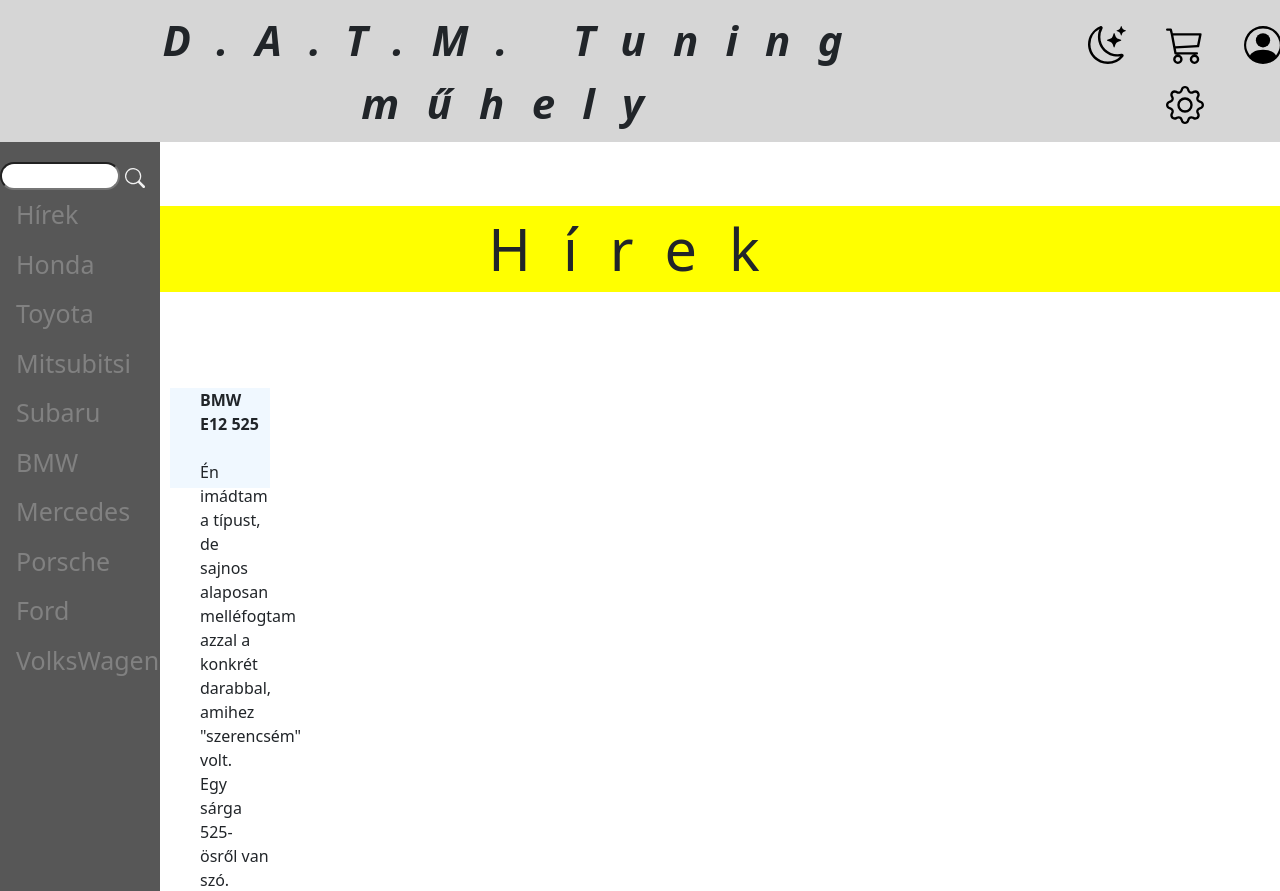
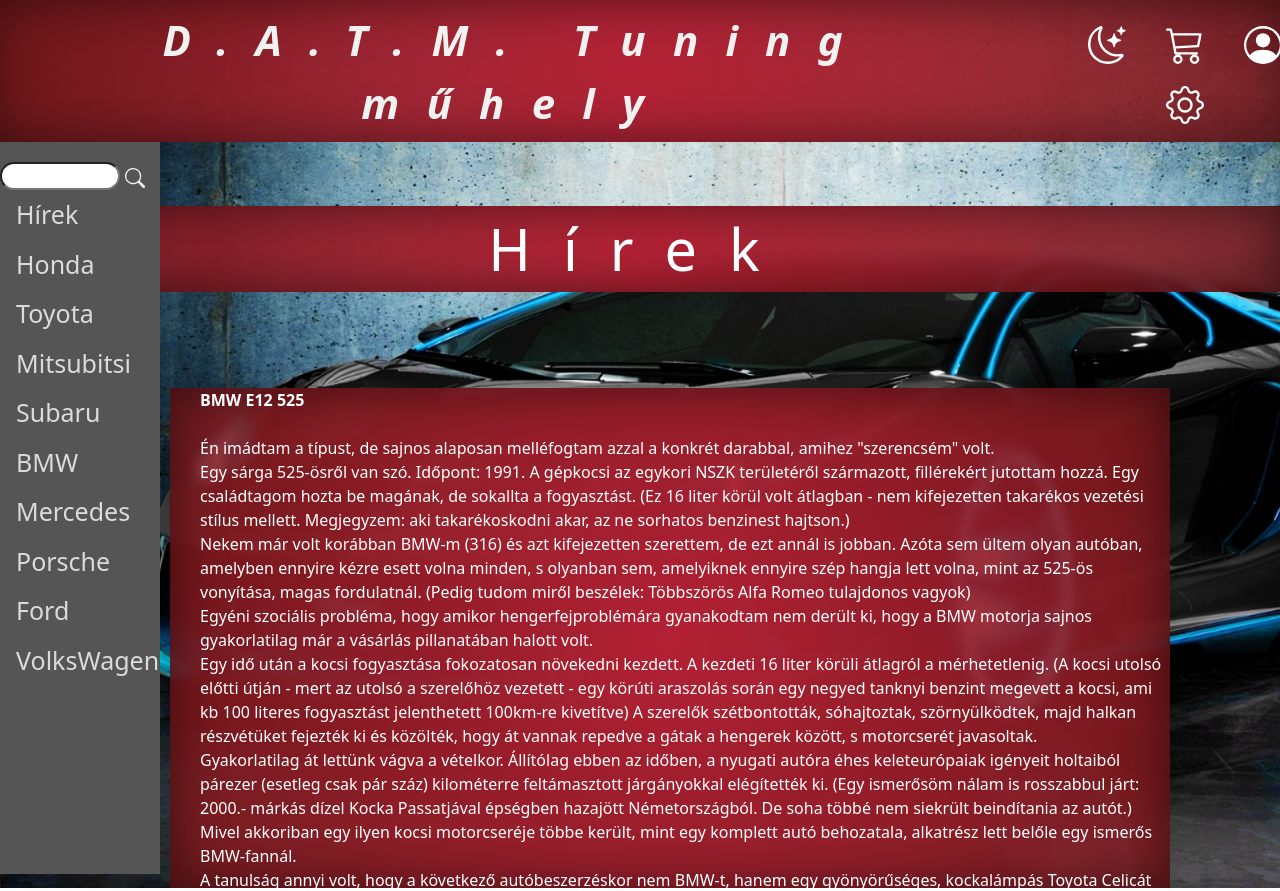
Before and after one commit to ookamim2007-source/D.A.T.M.-D-l-Alf-ldi-Tuning-M-hely.web-, a plain HTML site: page html/hirek.html in a window 1280 px wide. Shown: the top 891 px of the page. Drawn offline with nearby package versions, Linux system fonts and the light colour scheme.

Commit message:
Update hírek.css

```diff
--- a/css/hírek.css
+++ b/css/hírek.css
@@ -6,6 +6,10 @@
 
       body {
         overflow-x: hidden;
+        background-image: url(/kepek/back.jpg);
+       background-repeat: no-repeat;
+       background-size: cover;
+
       }
     .focim{
         margin-left: 3%;
@@ -13,6 +17,8 @@
         font-style: italic;
         letter-spacing: 3.4vh;
         font-weight:bolder;
+        color: #f1f1f1;
+
     }
     .ikonok{
         font-size: 40px;
@@ -21,28 +27,28 @@
 
     .ikonok a{
         text-decoration: none;
-        color: black;
+        color: rgb(255, 255, 255);
     }
 
     .ikkon:hover{
         transform: scale(1.3);
         transition: 0.3s;
-        color: rgb(255, 255, 255);
+        color: rgb(165, 165, 165);
     }
 
     .navbar{
-        background-color: rgb(214, 214, 214);
+       background-color: #7e354daf; background-image: radial-gradient(circle, #B32134 0%, #7c0a028e 100%); box-shadow: inset 0 0 50px rgba(0, 0, 0, 0.5);
     }
     #cim{
         margin-top: 8vh;
         margin-bottom: 12vh;
-        background-color: yellow;
+        background-color: rgba(255, 255, 255, 0);
         text-align: center;
         font-size: 7.2vh;
         letter-spacing: 4vh;
     }
     .kartya{
-        background-color: aqua;
+        background-color: rgba(255, 255, 255, 0);
         height: 40vh;
         margin-bottom: 5vh;
         border-radius: 12px;
@@ -56,15 +62,16 @@
 
 
     .oldal{
-        height: 170%; /* Full-height: remove this if you want "auto" height */
+        height:91.5%; /* Full-height: remove this if you want "auto" height */
         width: 160px; /* Set the width of the sidebar */
         position:absolute ; /* Fixed Sidebar (stay in place on scroll) */
         z-index: 1; /* Stay on top */
         top: 79; /* Stay at the top */
         left: 0;
-        background-color: #575757; /* Black */
+        background-color: #555555; /* Black */
         overflow-x: hidden; /* Disable horizontal scroll */
         padding-top: 20px;
+
       }
 
       /* The navigation menu links */
@@ -72,13 +79,13 @@
         padding: 6px 8px 6px 16px;
         text-decoration: none;
         font-size: 25px;
-        color: #818181;
+        color: #dbdbdb;
         display: block;
       }
 
       /* When you mouse over the navigation links, change their color */
       .oldal a:hover {
-        color: #f1f1f1;
+        color: #8f8e8e;
       }
 
       /* Style page content */
@@ -112,32 +119,19 @@
         width: 20px;
       }
 
-       .szoveg1{
-        background-color: aqua;
-        width: 830px;
-        height: 1000px;
-        right: 90%;
-        border-radius: 1px solid;
-        border-width: 2px solid;
-        border: 1px solid;
-        overflow: scroll;
 
-       }
 
- .kep {
-        background-color: yellow;
-        width: 900px;
-        right: 90%;
-        border-radius: 1px solid;
-        border-width: 2px solid;
-        border: 1px solid;
 
-       }
 
        .hir1{
-        background-color: aliceblue;
-        width: 100px;
-        height: 100px;
+
+         background-color: #7e354daf; background-image: radial-gradient(circle, #B32134 0%, #7c0a028e 100%); box-shadow: inset 0 0 50px rgba(0, 0, 0, 0.5);
+        -webkit-backdrop-filter: blur(5px);
+        backdrop-filter: blur(5px);
+        width: 1000px;
+        height: 500px;
+        overflow: scroll;
+        color: white;
 
 
        }
@@ -151,3 +145,24 @@
 
 
        }
+
+       .HIRCIM{
+        color: #ffffff;
+        background-color: #7e354daf; background-image: radial-gradient(circle, #B32134 0%, #7c0a028e 100%); box-shadow: inset 0 0 50px rgba(0, 0, 0, 0.5);
+        -webkit-backdrop-filter: blur(5px);
+        backdrop-filter: blur(5px);
+        align-items: center;
+        display: flex;
+        justify-content: center;
+
+
+
+       }
+
+
+       .kép1{
+
+
+
+
+       }
```
